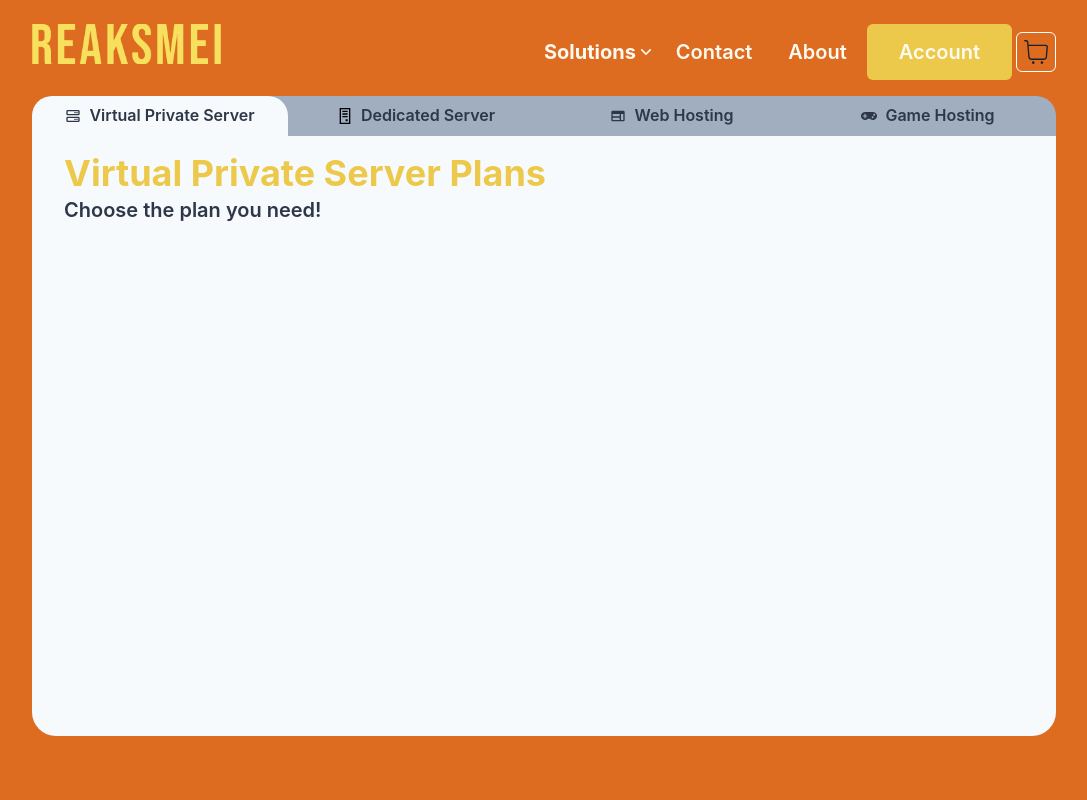
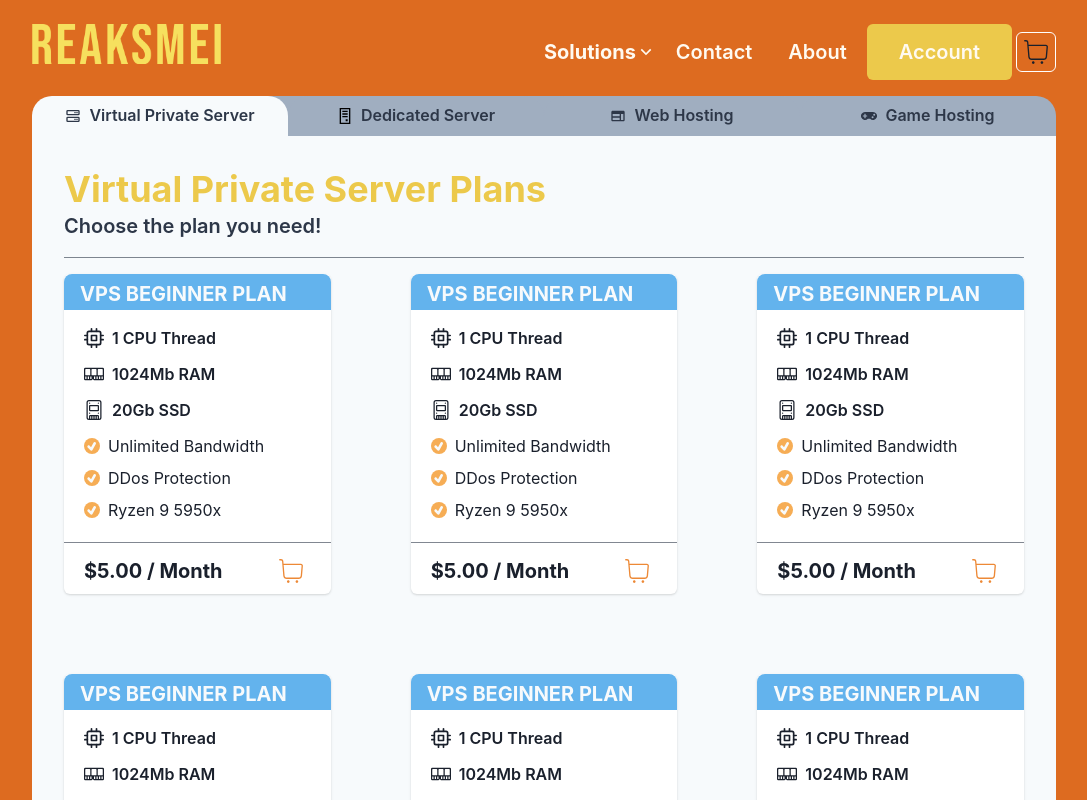
Before and after one commit to chheangg/reaksmei-hosting, a React (Create React App) app: page /solutions/vps in a window 1280 px wide. Shown: the top 800 px of the page, without its empty margins (96-1183 px from the left). Built offline with nearby package versions, Linux system fonts and the light colour scheme.

Commit message:
Implement ProductCard componens

```diff
--- a/src/App.tsx
+++ b/src/App.tsx
@@ -14,7 +14,7 @@
   const { isOpen, onOpen, onClose } = useDisclosure();
   const btnRef = useRef<HTMLButtonElement>(null);
   return (
-    <Box bgColor='orange.500' minHeight='100vh' color='orange.50'>
+    <Box bgColor='orange.500' minHeight='100vh' color='orange.50' pb='20vh'>
       <NavBar drawerRef={btnRef} openDrawer={onOpen} />
       <Routes>
         <Route index element={<Home />}/>
--- /dev/null
+++ b/src/components/ProductCard.tsx
@@ -0,0 +1,41 @@
+import { Card, CardFooter, CardHeader, CardBody, IconButton, Flex, Divider, Text, Heading, Box } from "@chakra-ui/react"
+import { CiShoppingCart } from 'react-icons/ci';
+import { FiCpu } from 'react-icons/fi'
+import { BsMemory, BsDeviceSsd } from 'react-icons/bs';
+import { TiTick } from 'react-icons/ti'
+
+const ProductCard = () => (
+  <Card>
+    <CardHeader borderTopRadius='lg' color='gray.50' bgColor='blue.300' p='0.5rem 1rem 0.25rem 1rem'>
+      <Heading size='md'>VPS BEGINNER PLAN</Heading>
+    </CardHeader>
+    <CardBody pt='1rem'>
+      <Flex flexDir='column' gap='0.75rem'>
+        <Flex gap='0.5rem' alignItems='center'><FiCpu size='20' /> <Text fontWeight='semibold'>1 CPU Thread</Text></Flex>
+        <Flex gap='0.5rem' alignItems='center'><BsMemory size='20' /> <Text fontWeight='semibold'>1024Mb RAM</Text></Flex>
+        <Flex gap='0.5rem' alignItems='center'><BsDeviceSsd size='20' /> <Text fontWeight='semibold'>20Gb SSD</Text></Flex>
+        <Flex flexDir='column' gap='0.5rem'>
+          <Flex gap='0.5rem' alignItems='center'>
+            <Box bgColor='orange.300' color='gray.50' borderRadius='50%'><TiTick size='16' /></Box>
+            <Text>Unlimited Bandwidth</Text>
+          </Flex>
+          <Flex gap='0.5rem' alignItems='center'>
+            <Box bgColor='orange.300' color='gray.50' borderRadius='50%'><TiTick size='16' /></Box>
+            <Text>DDos Protection</Text>
+          </Flex>
+          <Flex gap='0.5rem' alignItems='center'>
+            <Box bgColor='orange.300' color='gray.50' borderRadius='50%'><TiTick size='16' /></Box>
+            <Text>Ryzen 9 5950x</Text>
+          </Flex>
+        </Flex>
+      </Flex>
+    </CardBody>
+    <Divider borderColor='gray.700' />
+    <CardFooter alignItems='center' justifyContent='space-between' py='0.5rem'>
+      <Text fontSize='xl' fontWeight='bold'>$5.00 / Month</Text>
+      <IconButton color='orange.400' variant='ghost' aria-label='Add to cart' icon={<CiShoppingCart size='32' />} />
+    </CardFooter>
+  </Card>
+)
+
+export default ProductCard
--- a/src/components/ProductPanel/ProductPanel.tsx
+++ b/src/components/ProductPanel/ProductPanel.tsx
@@ -8,7 +8,7 @@
     borderBottomLeftRadius='3xl'
     borderBottomRightRadius='3xl'
     px='2rem'
-    py='1rem'
+    py='2rem'
   >
     {children}
   </Box>
--- a/src/pages/Solution.tsx
+++ b/src/pages/Solution.tsx
@@ -1,9 +1,10 @@
-import { Box, Heading, Text } from "@chakra-ui/react"
+import { Box, Heading, Text, Grid, Divider } from "@chakra-ui/react"
 import { useState } from "react";
 import { To } from "react-router-dom";
 
 import ProductPanelHeader from "../components/ProductPanel/ProductPanelTab";
 import ProductPanel from "../components/ProductPanel/ProductPanel";
+import ProductCard from "../components/ProductCard";
 
 import { BiServer } from 'react-icons/bi'
 import { GrServer } from 'react-icons/gr'
@@ -53,6 +54,18 @@
         <ProductPanel>
           <Heading color='yellow.400'>{selectedTab.name} Plans</Heading>
           <Text fontSize='xl' fontWeight='semibold'>Choose the plan you need!</Text>
+          <Divider borderColor='gray.700' my='1rem' />
+          <Grid mt='1rem' gap='5rem' templateColumns='1fr 1fr 1fr' autoRows='40vh'>
+            <ProductCard />
+            <ProductCard />
+            <ProductCard />
+            <ProductCard />
+            <ProductCard />
+            <ProductCard />
+            <ProductCard />
+            <ProductCard />
+            <ProductCard />
+          </Grid>
         </ProductPanel>
       </Box>
     </Box>
```
